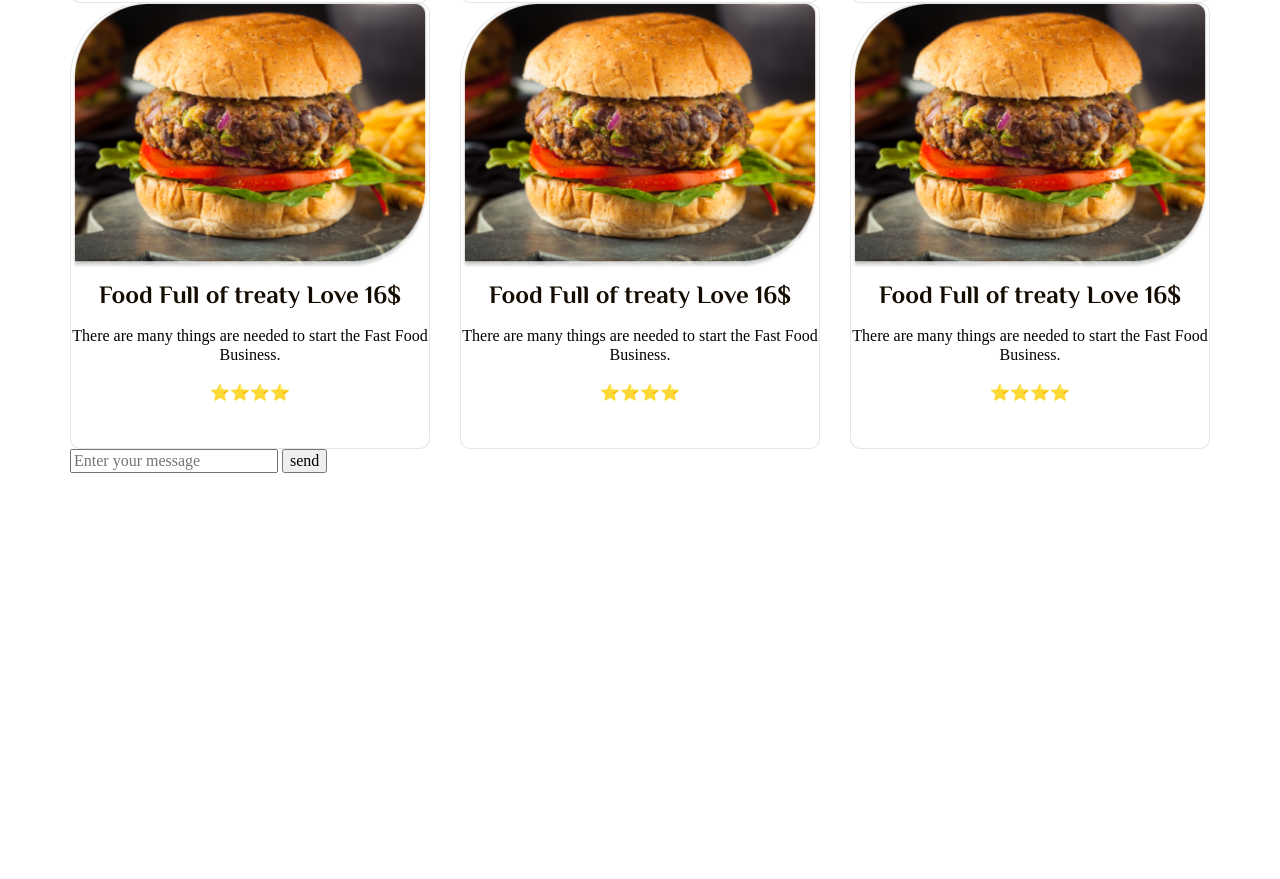
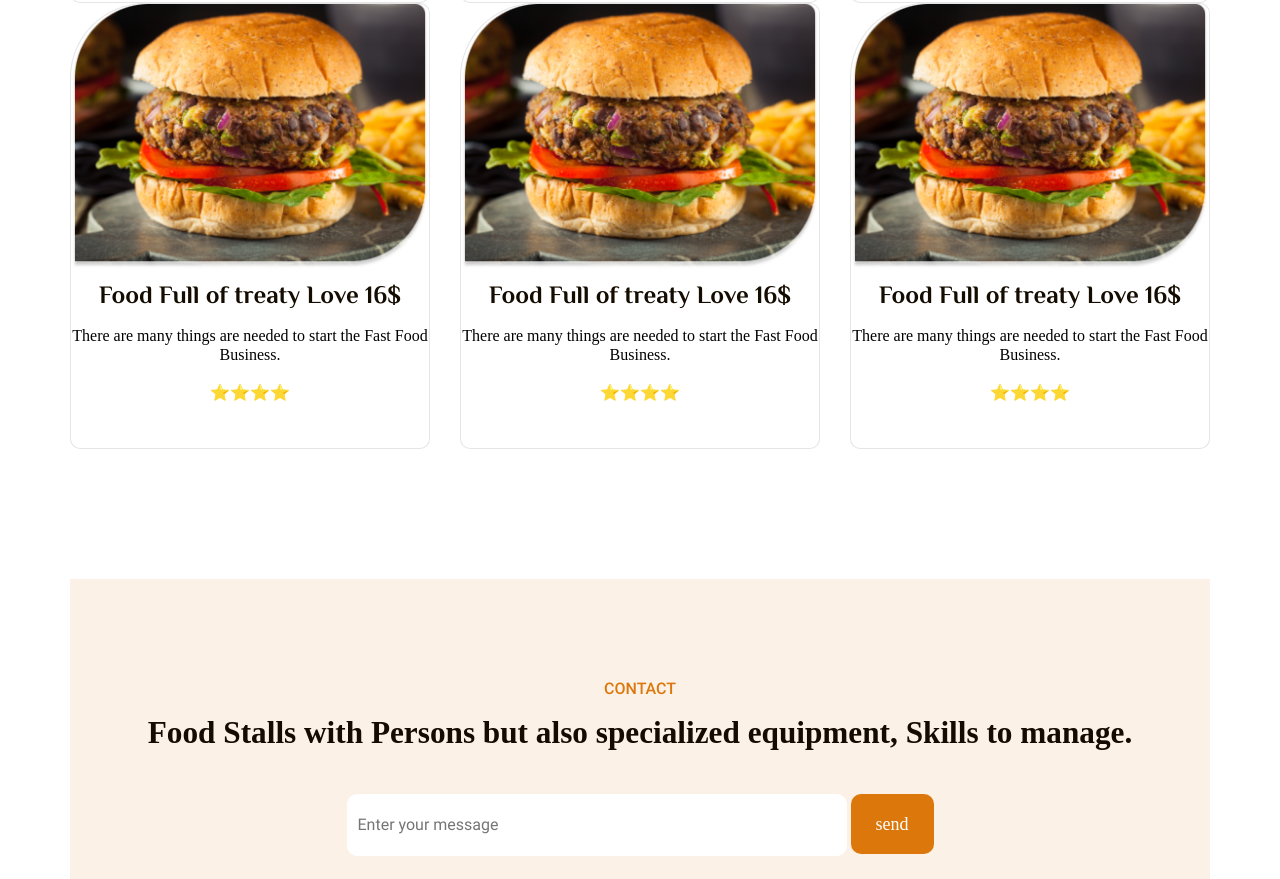
Before and after one commit to abduvohidovnurmuhammad/fasfudsite, a plain HTML site: page index.html in a window 1280 px wide. Shown: the part 1625-2504 px from the top of the page. Before the commit the page ends 2098 px from the top, so only its background shows below. Drawn offline with nearby package versions, Linux system fonts and the light colour scheme.

Commit message:
formfood qismi boldi

```diff
--- a/index.html
+++ b/index.html
@@ -182,15 +182,15 @@ equipment  make your marketing plane Effective.
     </div>
    </section>
    <section class="formfood">
-    <div class="container form food__container" >
+    <div class="container form__container" >
       <p class="formfood__text">
-
+        Contact
       </p>
       <h3 class="formfood__title">
-
+        Food Stalls with Persons but also specialized equipment, Skills to manage.
       </h3>
       <form action="">
-        <input type="text"
+        <input class="formfood__input" type="text"
          placeholder="Enter your message"
          name="sms"
 
--- a/scss/block/_block.scss
+++ b/scss/block/_block.scss
@@ -3,3 +3,4 @@
 @import "footer";
 @import "foodstall";
 @import "menyufood";
+@import "formfud"
--- /dev/null
+++ b/scss/block/_formfud.scss
@@ -0,0 +1,49 @@
+.form__container{
+  text-align: center;
+  margin-top: 130px;
+  background: #FBF1E6;
+  height: 300px;
+    padding-top: 100px;
+
+}
+.formfood__text{
+  color: #dc780b;
+font-family: Roboto;
+font-size: 16px;
+font-weight: 500;
+line-height: 19px;
+text-align: center;
+text-transform: uppercase;
+margin-bottom: 15px;
+}
+.formfood__title{
+  color: #150c01;
+font-size: 31.25px;
+font-weight: 700;
+line-height: 40.6px;
+text-align: center;
+margin-bottom: 40px;
+}
+.formfood__input{
+color: rgb(0, 0, 0);
+font-family: Roboto;
+font-size: 16px;
+font-weight: 400;
+line-height: 40.6px;
+width: 500px;
+border-radius: 10px;
+background: #ffffff;
+border: 1px solid white;
+padding: 10px;
+}
+.formfood__btn{
+  color: #ffffff;
+  font-size: 18px;
+  font-weight: 500;
+  line-height: 40.6px;
+  text-align: center;
+  border: none;
+  border-radius: 10px;
+  background-color: #dc780b;
+  padding: 10px 25px;
+}
```
Also changed, not shown: css/main.css, 1 other file.
